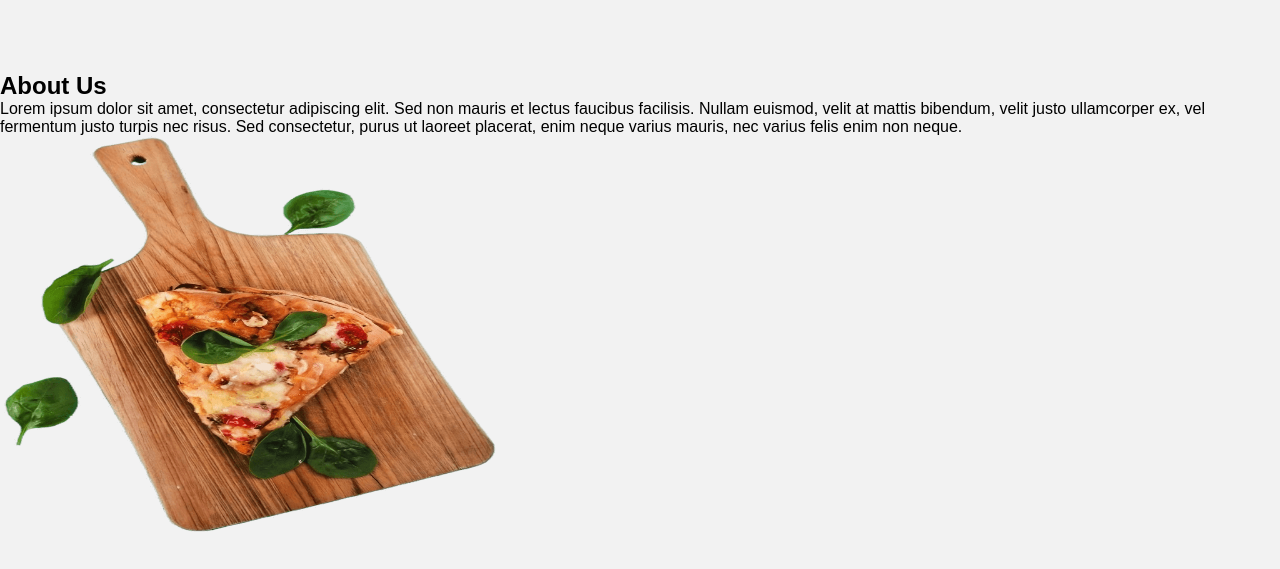
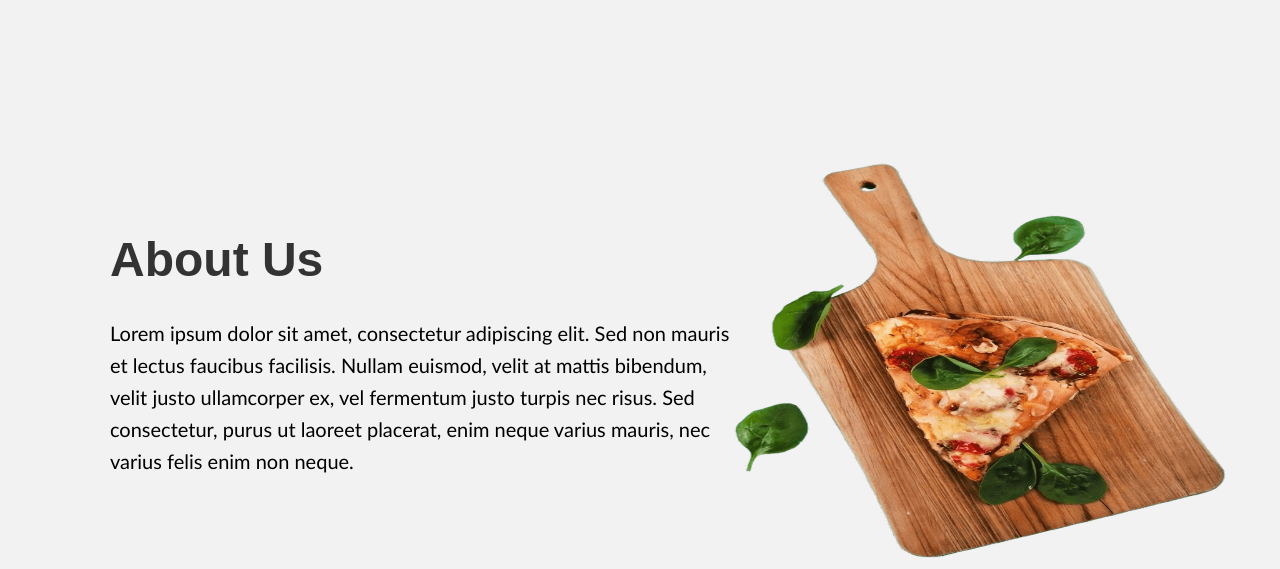
Before and after one commit to MgNaiNai/MyWebSite, a plain HTML site: page index.html in a window 1280 px wide. Shown: the part 549-1118 px from the top of the page. Before the commit the page ends 1089 px from the top, so only its background shows below. Drawn offline with Linux system fonts and the light colour scheme.

Commit message:
adding about section CSS styles

```diff
--- a/style.css
+++ b/style.css
@@ -97,6 +97,32 @@ body {
 
 /* about section  */
 
+.about-container{
+    display: flex;
+    padding: 90px 50px;
+
+}
+
+.about-text{
+    flex: 1;
+    padding-left: 60px;
+    padding-top: 70px;
+}
+
+.about-text h2{
+    font-size: 3rem;
+    font-weight: bold;
+    color: #333;
+}
+
+.about-text p{
+    font-size: 20px;
+    font-family: 'Gill Sans', 'Gill Sans MT', Calibri, 'Trebuchet MS', sans-serif;
+    line-height: 2rem;
+    padding-bottom: 10px;
+    padding-top: 30px;
+}
+
 .about-image img{
     width: 500px;
     height: 400px;
```
